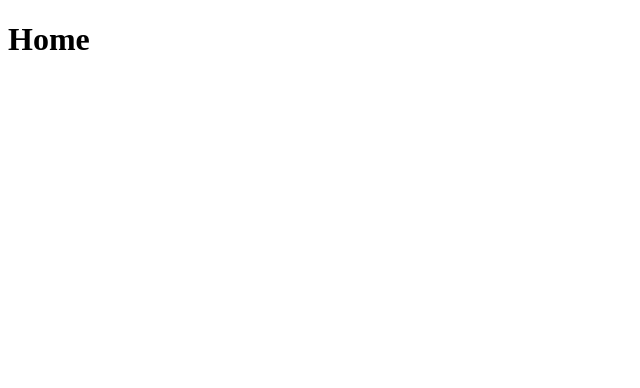
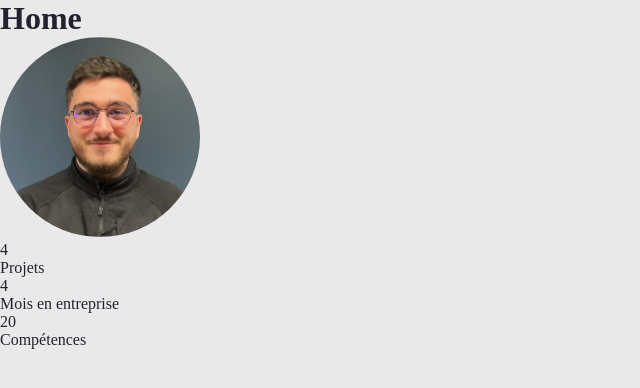
Before and after one commit to paul59-dev/Portfolio, a React (Create React App) app: page / in a window 1280 px wide. Shown: the top 388 px of the page, without its empty margins (0-640 px from the left). Built offline with nearby package versions, Linux system fonts and the light colour scheme.

Commit message:
feat: add scss

```diff
--- /dev/null
+++ b/src/components/Header.jsx
@@ -0,0 +1,26 @@
+import React from 'react';
+import ImagePP from '../assets/images/Paul.jpg'
+
+const Header = () => {
+    return (
+        <div className="header">
+            <img src={ImagePP} alt="Photos de profil" />
+            <div>
+                <div>
+                    <p>4</p>
+                    <p>Projets</p>
+                </div>
+                <div>
+                    <p>4</p>
+                    <p>Mois en entreprise</p>
+                </div>
+                <div>
+                    <p>20</p>
+                    <p>Compétences</p>
+                </div>
+            </div>
+        </div>
+    );
+};
+
+export default Header;
--- a/src/index.js
+++ b/src/index.js
@@ -1,6 +1,7 @@
 import React from 'react';
 import ReactDOM from 'react-dom/client';
 import App from './App';
+import "./styles/index.scss"
 
 const root = ReactDOM.createRoot(document.getElementById('root'));
 root.render(
--- a/src/pages/Home.jsx
+++ b/src/pages/Home.jsx
@@ -1,9 +1,11 @@
 import React from 'react';
+import Header from '../components/Header';
 
 const Home = () => {
     return (
-        <div>
+        <div className="home">
             <h1>Home</h1>
+            <Header />
         </div>
     );
 };
--- /dev/null
+++ b/src/styles/_settings.scss
@@ -0,0 +1,25 @@
+$color-1: #393A5A;
+$color-2: #706F8E;
+$color-3: #ADA9BA;
+
+$black: #22222E;
+$white: #E9E9E9;
+
+* {
+    margin: 0;
+    padding: 0;
+    box-sizing: border-box;
+}
+
+body {
+    background-color: $white;
+    color: $black;
+}
+
+li {
+    list-style-type: none;
+}
+
+a {
+    text-decoration: none;
+}
--- /dev/null
+++ b/src/styles/components/_header.scss
@@ -0,0 +1,7 @@
+.header {
+    img {
+        width: 200px;
+        height: 200px;
+        border-radius: 50%;
+    }
+}
--- /dev/null
+++ b/src/styles/index.scss
@@ -0,0 +1,3 @@
+@import "./settings";
+@import "./pages/home";
+@import "./components/header"
```
Also changed, not shown: src/assets/images/Paul.jpg (added), src/styles/pages/_home.scss (added).
